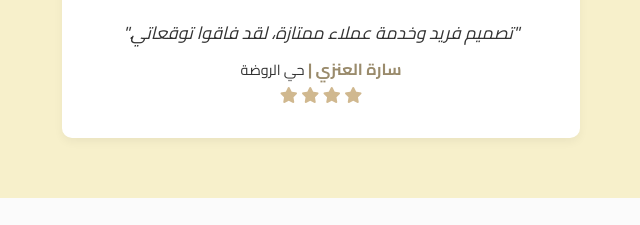
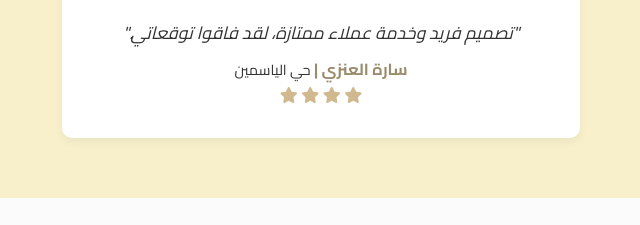
Before and after one commit to nmtcode/abood, a plain HTML site: page index.html in a window 1280 px wide. Shown: the part 2892-3117 px from the top of the page, 319-959 px from the left. Drawn offline with Linux system fonts and the light colour scheme.

Commit message:
تعديل فشخ2

```diff
--- a/index.html
+++ b/index.html
@@ -304,7 +304,7 @@
             "تصميم فريد وخدمة عملاء ممتازة، لقد فاقوا توقعاتي."
           </p>
           <p class="client-info">
-            سارة العنزي | <span class="client-location">حي الروضة</span>
+            سارة العنزي | <span class="client-location">حي الياسمين</span>
           </p>
           <div>
             <i class="fa-solid fa-star"></i>
```
